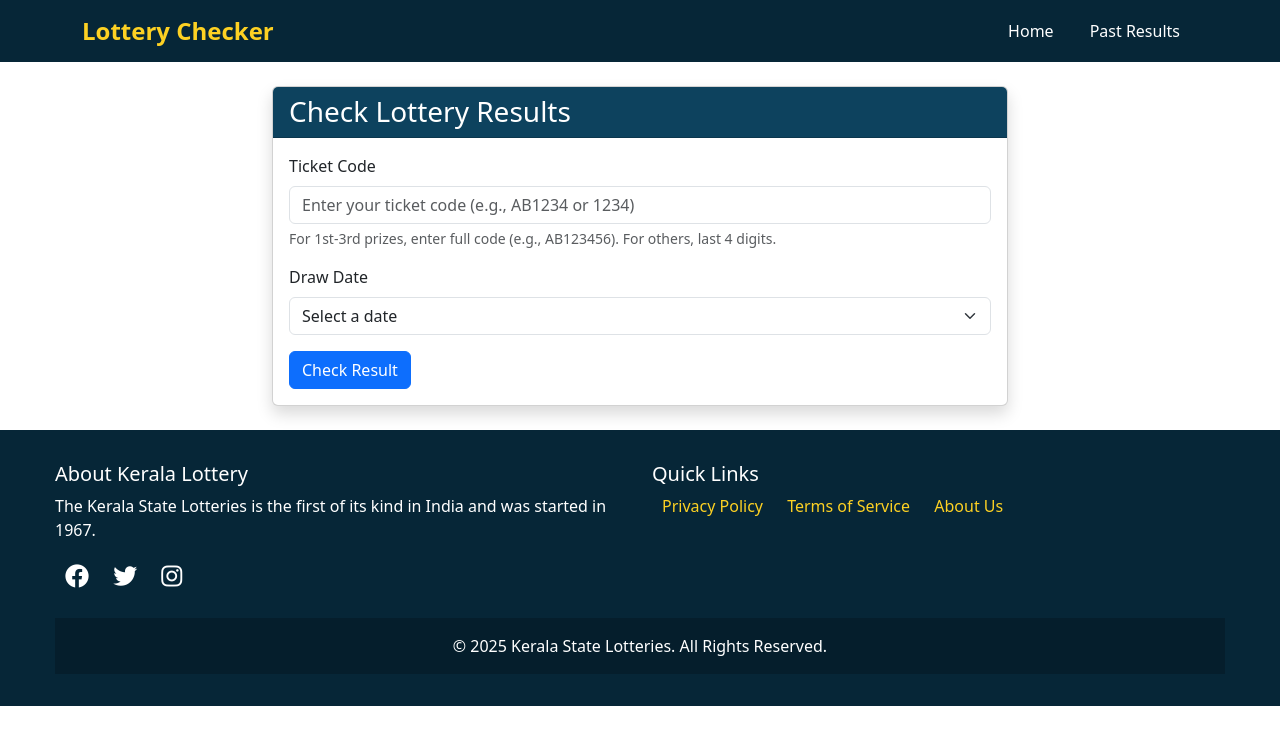
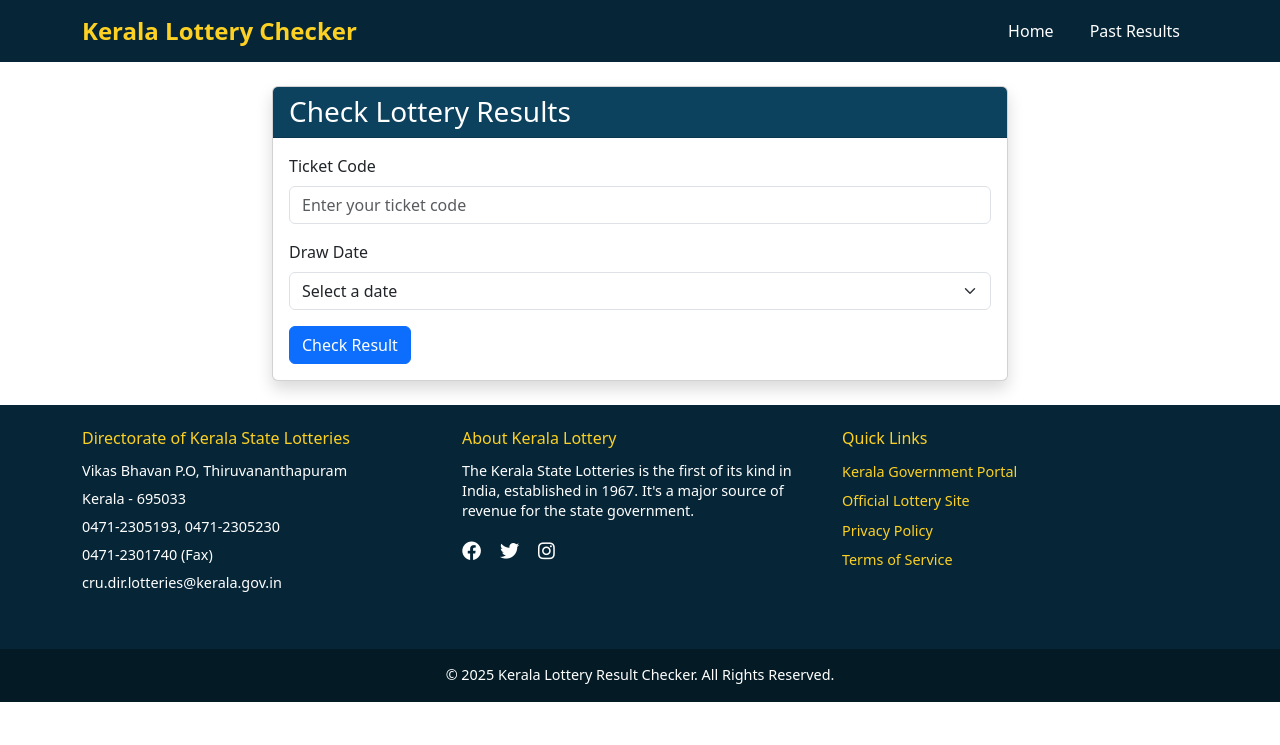
Before and after one commit to Sharon-cod1/Lottery-Result-Checker, a Django app: page / in a window 1280 px wide. Shown: the top 745 px of the page. Run offline with Django 5.2, Linux system fonts and the light colour scheme; data comes from the database, SQL or seed files in the repository.

Commit message:
css update

```diff
--- a/lottery/templates/lottery/base.html
+++ b/lottery/templates/lottery/base.html
@@ -8,7 +8,7 @@
     <link rel="stylesheet" href="https://cdnjs.cloudflare.com/ajax/libs/font-awesome/6.0.0/css/all.min.css">
     <style>
         :root {
-            --primary: #062637;;
+            --primary: #062637;
             --secondary: #fdd123;
             --text: #4c778d;
         }
@@ -49,8 +49,9 @@
         .footer {
             background-color: var(--primary);
             color: white;
-            padding: 2rem 0;
+            padding: 1.5rem 0 0 0;
             width: 100%;
+            font-size: 0.9rem;
         }
 
         .footer-container {
@@ -59,34 +60,64 @@
             padding: 0 15px;
         }
 
+        .footer p {
+            margin-bottom: 0.5rem;
+            line-height: 1.4;
+        }
+
         .footer-links a {
             color: var(--secondary);
             text-decoration: none;
-            margin: 0 10px;
+            display: block;
+            margin-bottom: 0.5rem;
         }
 
         .footer-links a:hover {
             text-decoration: underline;
         }
 
+        .social-icons {
+            margin-top: 1rem;
+        }
+
         .social-icons a {
             color: white;
-            font-size: 1.5rem;
-            margin: 0 10px;
+            font-size: 1.2rem;
+            margin-right: 15px;
+        }
+
+        .social-icons a:hover {
+            color: var(--secondary);
         }
 
         .copyright {
-            background-color: rgba(0,0,0,0.2);
+            background-color: rgba(0,0,0,0.3);
             padding: 1rem 0;
             margin-top: 1.5rem;
+            width: 100vw;
+            position: relative;
+            left: 50%;
+            right: 50%;
+            margin-left: -50vw;
+            margin-right: -50vw;
             text-align: center;
+        }
+
+        .footer-section {
+            margin-bottom: 1.5rem;
+        }
+
+        .footer-section h5 {
+            color: var(--secondary);
+            margin-bottom: 0.8rem;
+            font-size: 1rem;
         }
     </style>
 </head>
 <body>
     <nav class="navbar navbar-expand-lg">
         <div class="container">
-            <a class="navbar-brand" href="{% url 'home' %}">Lottery Checker</a>
+            <a class="navbar-brand" href="{% url 'home' %}">Kerala Lottery Checker</a>
             <button class="navbar-toggler" type="button" data-bs-toggle="collapse" data-bs-target="#navbarNav">
                 <span class="navbar-toggler-icon"></span>
             </button>
@@ -110,28 +141,39 @@
     </div>
 
     <footer class="footer mt-auto">
-        <div class="footer-container">
+        <div class="container">
             <div class="row">
-                <div class="col-md-6">
+                <div class="col-md-4 footer-section">
+                    <h5>Directorate of Kerala State Lotteries</h5>
+                    <p>Vikas Bhavan P.O, Thiruvananthapuram</p>
+                    <p>Kerala - 695033</p>
+                    <p>0471-2305193, 0471-2305230</p>
+                    <p>0471-2301740 (Fax)</p>
+                    <p>cru.dir.lotteries@kerala.gov.in</p>
+                </div>
+                <div class="col-md-4 footer-section">
                     <h5>About Kerala Lottery</h5>
-                    <p>The Kerala State Lotteries is the first of its kind in India and was started in 1967.</p>
+                    <p>The Kerala State Lotteries is the first of its kind in India, established in 1967. It's a major source of revenue for the state government.</p>
                     <div class="social-icons">
                         <a href="#"><i class="fab fa-facebook"></i></a>
                         <a href="#"><i class="fab fa-twitter"></i></a>
                         <a href="#"><i class="fab fa-instagram"></i></a>
                     </div>
                 </div>
-                <div class="col-md-6">
+                <div class="col-md-4 footer-section">
                     <h5>Quick Links</h5>
                     <div class="footer-links">
+                        <a href="https://kerala.gov.in" target="_blank">Kerala Government Portal</a>
+                        <a href="https://statelottery.kerala.gov.in" target="_blank">Official Lottery Site</a>
                         <a href="#">Privacy Policy</a>
                         <a href="#">Terms of Service</a>
-                        <a href="#">About Us</a>
                     </div>
                 </div>
             </div>
-            <div class="copyright">
-                <p class="mb-0">© {% now "Y" %} Kerala State Lotteries. All Rights Reserved.</p>
+        </div>
+        <div class="copyright">
+            <div class="container">
+                <p class="mb-0">© {% now "Y" %} Kerala Lottery Result Checker. All Rights Reserved.</p>
             </div>
         </div>
     </footer>
--- a/lottery/templates/lottery/home.html
+++ b/lottery/templates/lottery/home.html
@@ -13,8 +13,7 @@
                     <div class="mb-3">
                         <label for="ticket_code" class="form-label">Ticket Code</label>
                         <input type="text" class="form-control" id="ticket_code" name="ticket_code"
-                               placeholder="Enter your ticket code (e.g., AB1234 or 1234)" required>
-                        <div class="form-text">For 1st-3rd prizes, enter full code (e.g., AB123456). For others, last 4 digits.</div>
+                               placeholder="Enter your ticket code " required>
                     </div>
                     <div class="mb-3">
                         <label for="draw_date" class="form-label">Draw Date</label>
```
